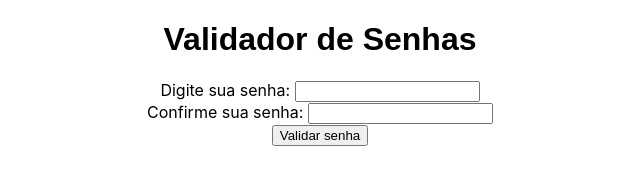
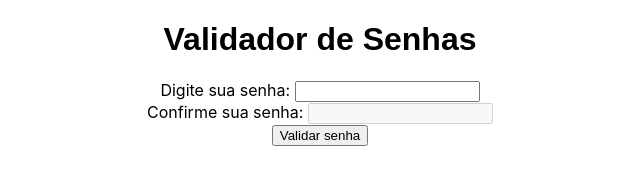
Before and after one commit to klebermkardel/validador-senhas, a React (Create React App) app: page / in a window 1280 px wide. Shown: the top 193 px of the page, without its empty margins (320-960 px from the left). Built offline with nearby package versions, Linux system fonts and the light colour scheme.

Commit message:
Nova funcionalidade: Cria duas funções de manipulação de eventos, handlePasswordChange e handleConfirmPasswordChange, para atualizar os valores de password e confirmPassword quando os inputs mudarem

```diff
--- a/src/components/Form/Form.js
+++ b/src/components/Form/Form.js
@@ -8,10 +8,25 @@ const Form = () => {
   const [password, setPassword] = useState('');
   const [confirmPassword, setConfirmPassword] = useState('');
 
+  const handlePasswordChange = (event) => {
+    setPassword(event.target.value);
+  };
+
+  const handleConfirmPasswordChange = (event) => {
+    setConfirmPassword(event.target.value);
+  };
+
   return (
     <form>
-        <PasswordInput />
-        <ConfirmPasswordInput />
+        <PasswordInput
+            value={password}
+            onChange={handlePasswordChange}
+        />
+        <ConfirmPasswordInput
+            value={confirmPassword}
+            onChange={handleConfirmPasswordChange}
+            disabled={!password}
+        />
         <SubmitButton />
     </form>
   )
```
